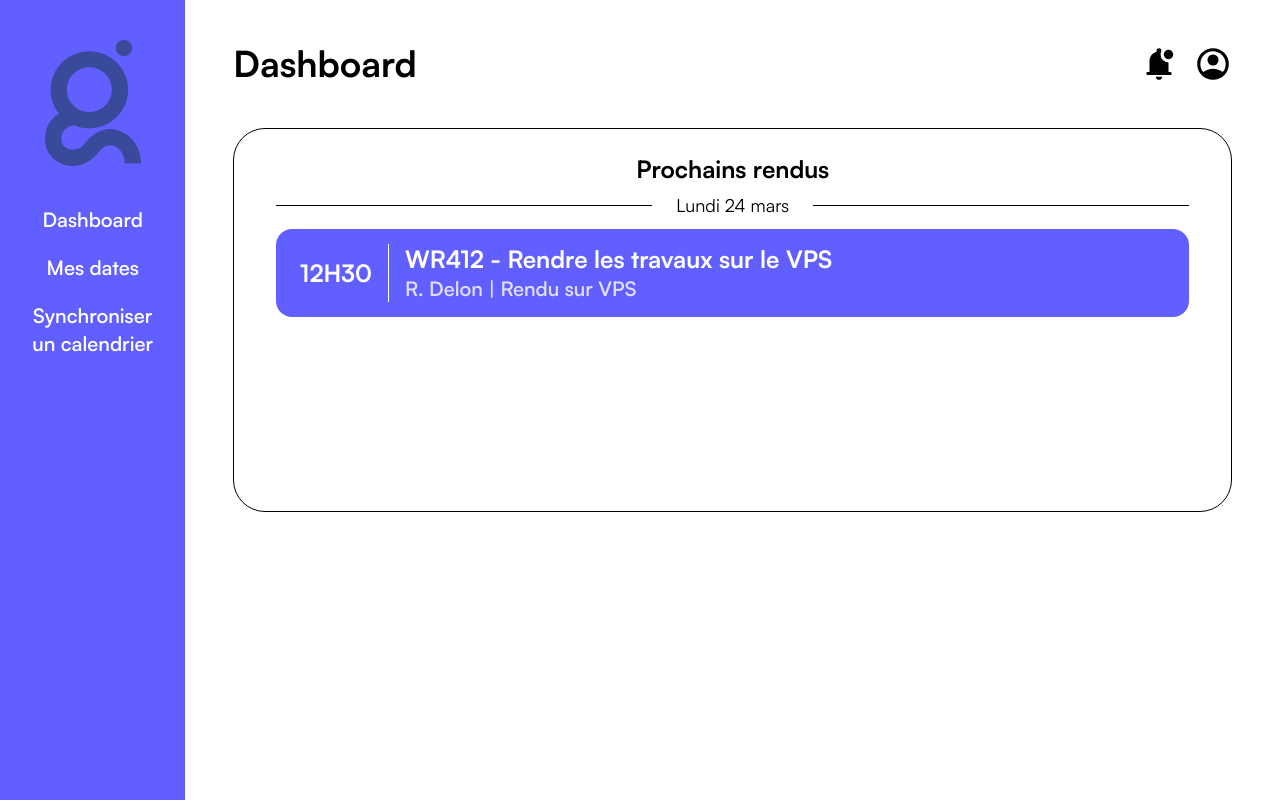
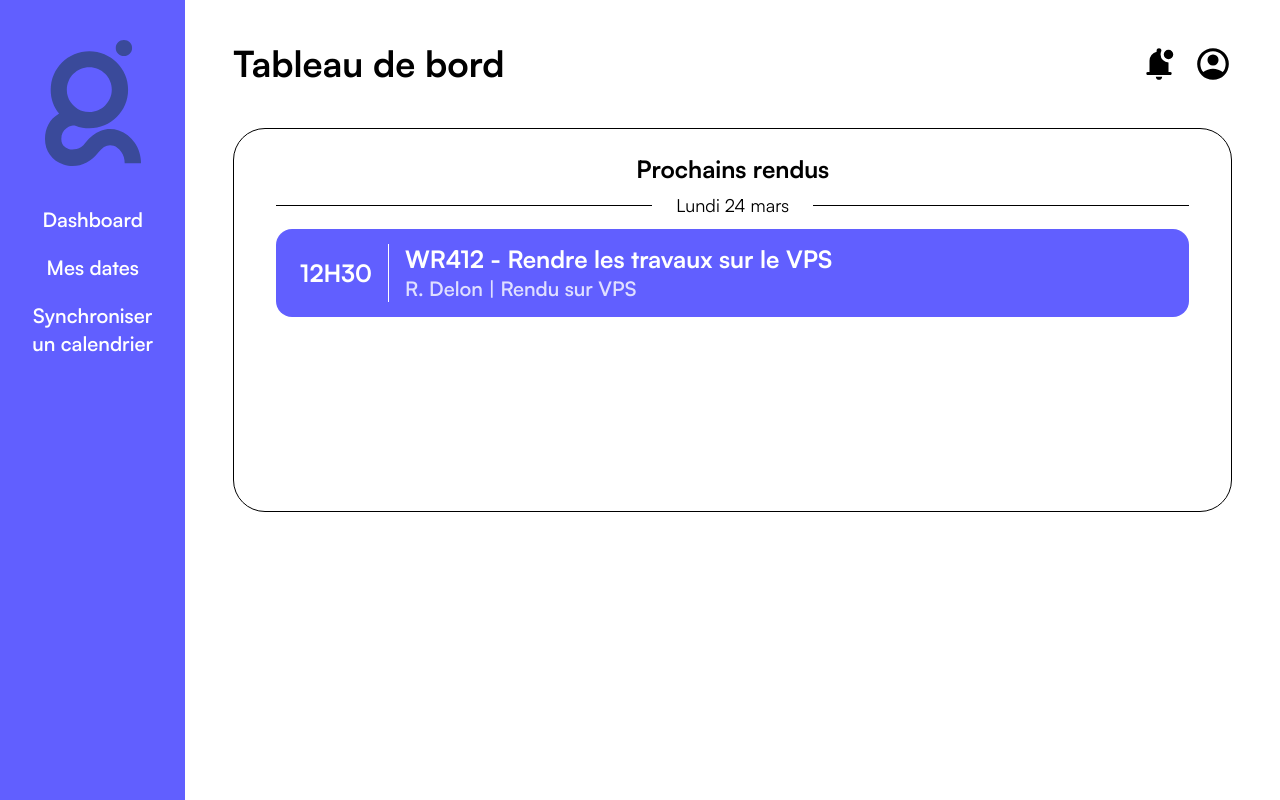
Before and after one commit to valentinbgt/sae401, a Nuxt app: page / in a window 1280 px wide. Built offline with nearby package versions, Linux system fonts and the light colour scheme.

Commit message:
test: Demo

```diff
--- a/pages/index.vue
+++ b/pages/index.vue
@@ -1,5 +1,5 @@
 <template>
-  <TopNav :notif="true">Dashboard</TopNav>
+  <TopNav :notif="true">Tableau de bord</TopNav>
   <div
     class="max-w-6xl h-96 border rounded-4xl py-6 flex items-center flex-col"
   >
```
